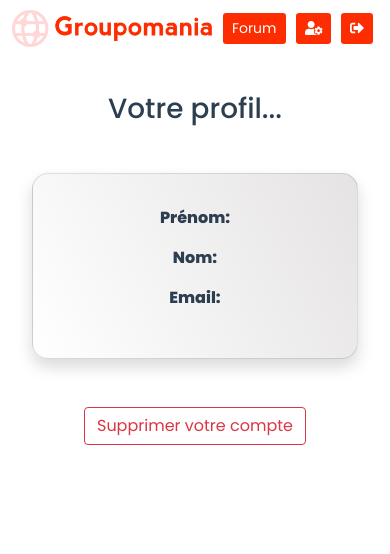
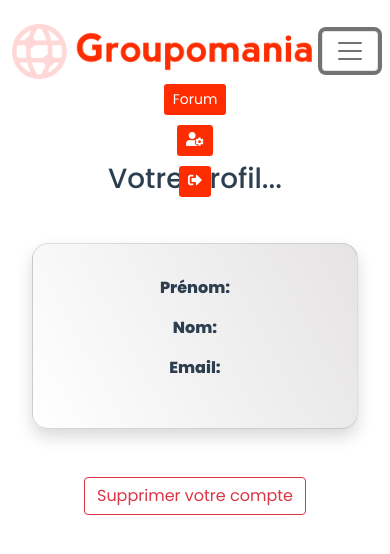
Before and after one commit to DavidAlleaume/DavidAlleaume_frontend_P7, a Vue app: page /profile in a window 390 px wide. Both pictures are taken after a click on the button "Toggle navigation". Shown: the top 554 px of the page. Built offline with nearby package versions, Linux system fonts and the light colour scheme; no server answers.

Commit message:
Modifs navbar responsive

```diff
--- a/src/components/Header.vue
+++ b/src/components/Header.vue
@@ -1,22 +1,41 @@
 <template>
-    <div>
-        <nav class="navbar navbar-custom fixed-top navbar-light">
-            <form class="container-fluid justify-content-between">
-                <img  src="../assets/icon-left-font-resized.png" alt="Logo Groupomania" width="200">
-                <div>
+    <div class="container fixed-top">
+        <nav class="navbar navbar-expand-md navbar-light mt-3">
+            <img  src="../assets/icon-left-font-resized.png" alt="Logo Groupomania" width="300">
+            <button
+                class="navbar-toggler"
+                type="button"
+                data-bs-toggle="collapse"
+                data-bs-target="#toggleMobileMenu"
+                aria-controls="toggleMobileMenu"
+                aria-expanded="false"
+                aria-label="Toggle navigation"
+            >
+                <span class="navbar-toggler-icon"></span>
+            </button>
+            <div class="collapse navbar-collapse" id="toggleMobileMenu">
+                <ul class="navbar-nav ms-auto text-center">
+                    <li>
                         <button class="btn btn-nav btn-sm btn-custom" type="button">
                             <router-link to="/forum">Forum</router-link>
                         </button>
+                    </li>
+                    <li>
                         <button class="btn btn-nav btn-sm btn-custom" type="button">
                             <router-link to="/profile"><fa icon="user-cog" /></router-link>
                         </button>
+                    </li>
+                    <li>
                         <button @click="logout()" class="btn btn-nav btn-sm btn-custom" type="button">
                             <router-link to="/profile"><fa icon="sign-out-alt" /></router-link>
                         </button>
+                    </li>
+                </ul>
             </div>
-            </form>
+
         </nav>
     </div>
+
 </template>
 
 <script>
--- a/src/views/Forum.vue
+++ b/src/views/Forum.vue
@@ -51,7 +51,7 @@
 <style scoped>
 
 h1 {
-  margin-top: 100px;
+  margin-top: 130px;
 }
 
 .input-custom {
--- a/src/views/Profile.css
+++ b/src/views/Profile.css
@@ -6,3 +6,6 @@
     padding: 32px;
     margin: auto;
 }
+h1 {
+    margin-top: 130px;
+}
```
Lines whose indentation alone changed are shown as unchanged.
